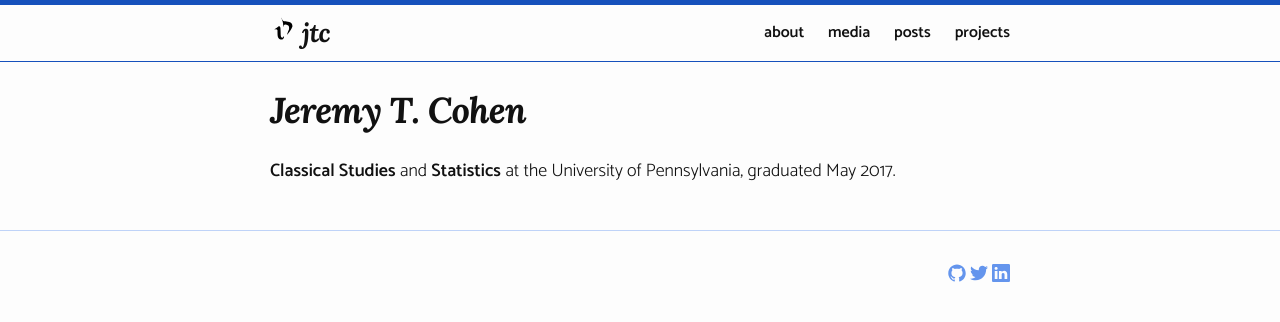
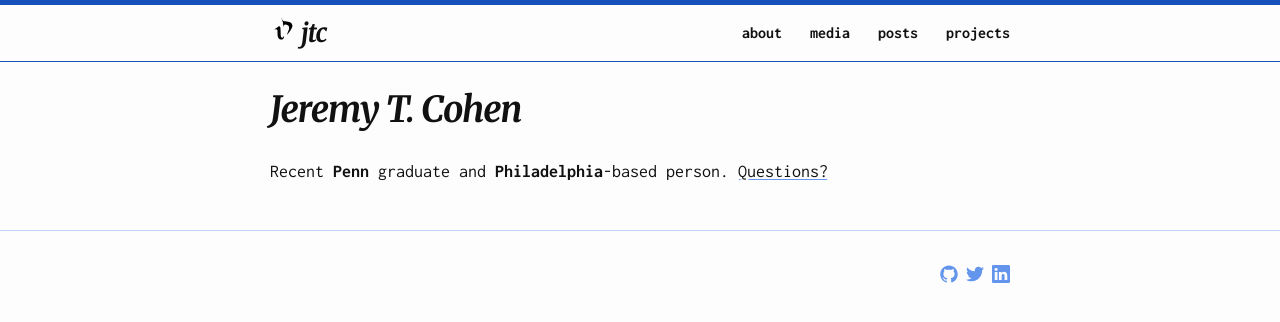
Before and after one commit to reubenmc/jtcohen6.github.io, a Jekyll site: the page built from index.html, in a window 1280 px wide. Shown: the top 322 px of the page. Built offline with Jekyll 4.4.1, drawn with Linux system fonts in a browser that asks for light colours; some web fonts are replaced.

Commit message:
font changes + faq

```diff
--- a/_sass/_smart-underline.scss
+++ b/_sass/_smart-underline.scss
@@ -2,7 +2,7 @@
  * Smart link underlines
  */
 
-@mixin smart-underline($background: $background-color, $text: $accent-color, $selection: $accent-color-light, $position: 83%){
+@mixin smart-underline($background: $background-color, $text: $accent-color, $selection: $accent-color-light, $position: 100%){
 	a {
 		color: inherit;
 		text-decoration: none;
--- a/css/main.scss
+++ b/css/main.scss
@@ -1,20 +1,20 @@
 ---
 ---
 @charset "utf-8";
-@import url(https://fonts.googleapis.com/css?family=Mate+SC|Catamaran:300,600|Lora:700i);
+@import url(https://fonts.googleapis.com/css?family=Alegreya+Sans+SC|Inconsolata:400,700|Merriweather:700i);
 
 
 // Our variables
-$base-font-family: "Catamaran", sans-serif;
+$base-font-family: "Inconsolata", sans-serif;
 $base-font-size:   16px;
 $base-font-weight: 300;
 $small-font-size:  $base-font-size * 0.875;
 $base-line-height: 1.5;
 
-$title-font-family: "Lora", sans-serif;
+$title-font-family: "Merriweather", sans-serif;
 $title-font-weight: 700;
 
-$small-caps-family: "Mate SC", sans-serif;
+$small-caps-family: "Alegreya Sans SC", sans-serif;
 
 $spacing-unit:     30px;
 
--- a/index.html
+++ b/index.html
@@ -6,4 +6,4 @@ layout: default
   <h1 class="post-title">Jeremy T. Cohen</h1>
 </header>
 
-<p style="font-size:18px"><strong>Classical Studies</strong> and <strong>Statistics</strong> at the University of Pennsylvania, graduated May 2017.</p>
+<p style="font-size:18px">Recent <strong>Penn</strong> graduate and <strong>Philadelphia</strong>-based person. <a href="/about/faq">Questions?</a></p>
```
Also changed, not shown: _posts/2016-12-19-clst-honors-abstract-intro.md (+2 -0 lines), about/faq.md (added, +33 -0 lines), about/index.md (+1 -1 lines), projects/index.md (+3 -3 lines).
